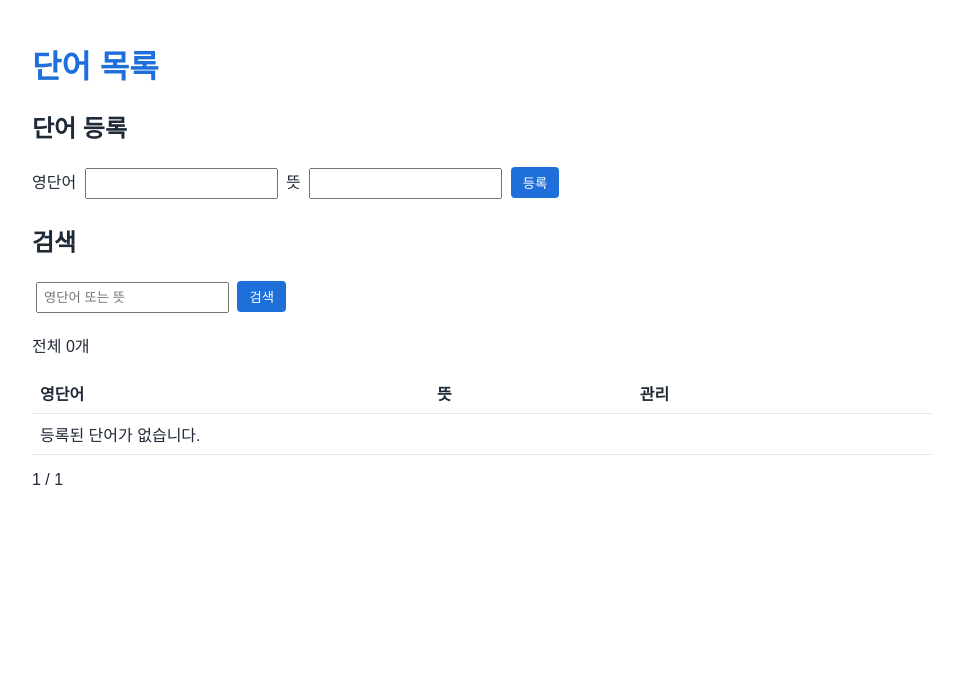
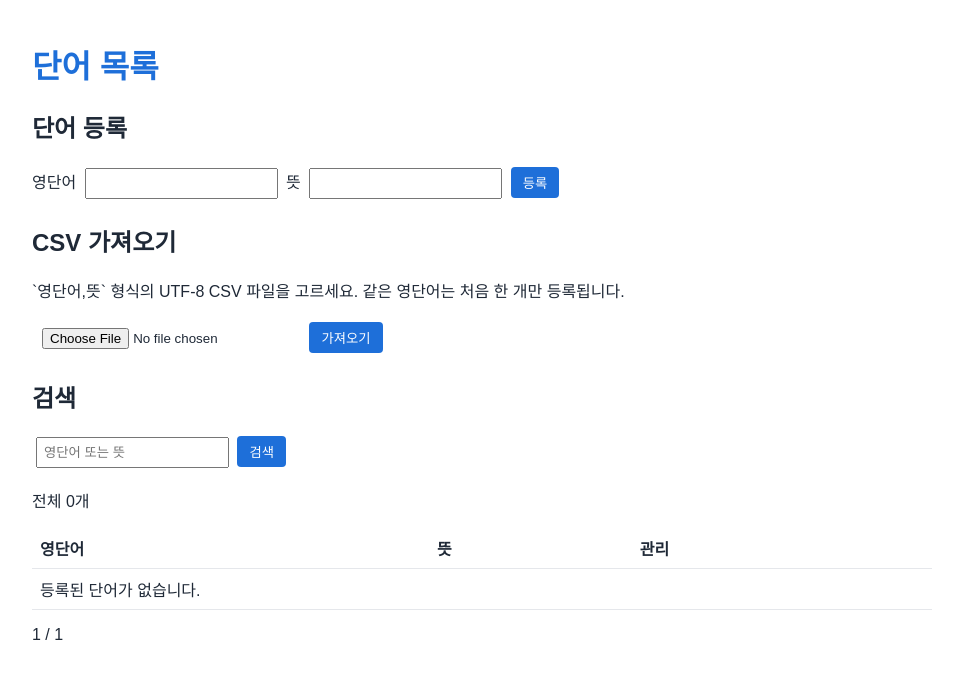
Before and after one commit to GWAKINHO/voca-web, a Flask app: page /words in a window 1280 px wide. Shown: the part 48-727 px from the top of the page, without its empty margins (158-1121 px from the left). Run offline with Flask 3, Linux system fonts and the light colour scheme; data that the repository does not hold is empty.

Commit message:
feat: CSV 일괄 가져오기 규칙과 업로드 화면 추가 (VOCA-FR-003, WIP 테스트 전)
Co-Authored-By: Claude Haiku 5.5 <noreply@anthropic.com>

```diff
--- a/routes/words.py
+++ b/routes/words.py
@@ -7,8 +7,11 @@ from flask import Blueprint, redirect, render_template, request, url_for
 
 from config import WORDS_PER_PAGE
 from db import request_db
+from services import word_import as wi
 from services import word_service as ws
 from services.word_service import WordError
+
+MAX_ERRORS_SHOWN = 20  # 가져오기 오류는 최대 이만큼만 화면에 보인다
 
 # app.py 에서 url_prefix="/words" 로 등록한다. 주소는 모두 url_for 로 만든다 (R-04)
 bp = Blueprint("words", __name__)
@@ -19,14 +22,12 @@ def _back(msg="", err=""):
     return redirect(url_for("words.list_words", msg=msg, err=err))
 
 
-@bp.get("")
-def list_words():
+def _render_list(**extra):
     q = request.args.get("q", "").strip()
     page = max(1, request.args.get("page", default=1, type=int))
     rows, total = ws.list_words(request_db(), q=q, page=page)
     pages = max(1, -(-total // WORDS_PER_PAGE))  # 올림 나눗셈
-    return render_template(
-        "words/list.html",
+    context = dict(
         rows=rows,
         q=q,
         page=page,
@@ -35,6 +36,31 @@ def list_words():
         msg=request.args.get("msg", ""),
         err=request.args.get("err", ""),
     )
+    context.update(extra)
+    return render_template("words/list.html", **context)
+
+
+@bp.get("")
+def list_words():
+    return _render_list()
+
+
+@bp.post("/import")
+def import_csv():
+    """CSV 파일을 메모리에서 읽어 일괄 등록한다 (FR-003). 디스크에 저장하지 않는다 (A-7)."""
+    upload = request.files.get("file")
+    if upload is None or not upload.filename:
+        return _render_list(err="CSV 파일을 선택하세요.")
+    raw = upload.stream.read()
+    try:
+        text = raw.decode("utf-8-sig")
+    except UnicodeDecodeError:
+        return _render_list(err="UTF-8 인코딩 CSV 파일만 가져올 수 있습니다.")
+
+    result = wi.import_csv_text(request_db(), text)
+    result["error_total"] = len(result["errors"])
+    result["errors"] = result["errors"][:MAX_ERRORS_SHOWN]
+    return _render_list(import_result=result)
 
 
 @bp.post("")
--- /dev/null
+++ b/services/word_import.py
@@ -0,0 +1,69 @@
+#!/usr/bin/env python3
+# -*- coding: utf-8 -*-
+# 2026-11-25 - voca-web - 제공 CSV(영단어,뜻) 일괄 가져오기 규칙 (VOCA-FR-003, D-1)
+# 파일 위치: services/word_import.py
+
+import csv
+import io
+
+from config import now_iso
+from services.word_service import normalize_key
+
+# 첫 행이 이 이름이면 헤더로 보고 건너뛴다 (수업 예시의 "단어,뜻" 도 받는다)
+HEADER_EN = {"영단어", "단어", "word", "en"}
+HEADER_KO = {"뜻", "meaning", "ko"}
+
+
+def _is_header(row):
+    return (
+        len(row) >= 2
+        and row[0].strip().lower() in HEADER_EN
+        and row[1].strip().lower() in HEADER_KO
+    )
+
+
+def import_csv_text(conn, text: str) -> dict:
+    """CSV 본문 문자열을 읽어 단어를 등록하고 결과를 돌려준다.
+
+    규칙 (D-1):
+    - 같은 영단어(대소문자·앞뒤 공백 무시)는 처음 나온 행만 쓰고 나머지는 건너뛴다.
+    - 이미 DB 에 있는 영단어도 건너뛴다.
+    - 형식이 틀린 행은 행 번호와 함께 오류 목록에 넣고, 나머지 행은 계속 등록한다.
+    반환: {"added": 등록 수, "duplicates": 건너뛴 수, "errors": ["N행: ..."]}
+    """
+    text = text.lstrip("﻿")  # BOM 이 남아 있으면 제거한다
+    reader = csv.reader(io.StringIO(text, newline=""))
+
+    existing = {r[0] for r in conn.execute("SELECT en_key FROM words")}
+    seen = set()
+    to_insert = []
+    result = {"added": 0, "duplicates": 0, "errors": []}
+    stamp = now_iso()
+
+    for index, row in enumerate(reader):
+        line = reader.line_num
+        if index == 0 and _is_header(row):
+            continue
+        if not any(cell.strip() for cell in row):
+            continue  # 빈 줄
+        if len(row) < 2 or not row[0].strip() or not row[1].strip():
+            result["errors"].append(f"{line}행: 영단어와 뜻이 모두 있어야 합니다.")
+            continue
+
+        en = row[0].strip()
+        ko = row[1].strip()
+        key = normalize_key(en)
+        if key in existing or key in seen:
+            result["duplicates"] += 1
+            continue
+        seen.add(key)
+        to_insert.append((en, ko, key, stamp))
+
+    if to_insert:
+        conn.executemany(
+            "INSERT INTO words (en, ko, en_key, created_at) VALUES (?, ?, ?, ?)",
+            to_insert,
+        )
+        conn.commit()
+    result["added"] = len(to_insert)
+    return result
--- a/templates/words/list.html
+++ b/templates/words/list.html
@@ -13,6 +13,25 @@
     <label>뜻 <input name="ko" required maxlength="200"></label>
     <button type="submit">등록</button>
   </form>
+</section>
+
+<section>
+  <h2>CSV 가져오기</h2>
+  <p>`영단어,뜻` 형식의 UTF-8 CSV 파일을 고르세요. 같은 영단어는 처음 한 개만 등록됩니다.</p>
+  <form method="post" action="{{ url_for('words.import_csv') }}" enctype="multipart/form-data">
+    <input type="file" name="file" accept=".csv,text/csv" required>
+    <button type="submit">가져오기</button>
+  </form>
+  {% if import_result %}
+    <div class="result">
+      <p>등록 {{ import_result['added'] }}개, 중복으로 건너뜀 {{ import_result['duplicates'] }}개, 오류 {{ import_result['error_total'] }}행</p>
+      {% if import_result['errors'] %}
+        <ul class="err">
+          {% for e in import_result['errors'] %}<li>{{ e }}</li>{% endfor %}
+        </ul>
+      {% endif %}
+    </div>
+  {% endif %}
 </section>
 
 <section>
```
